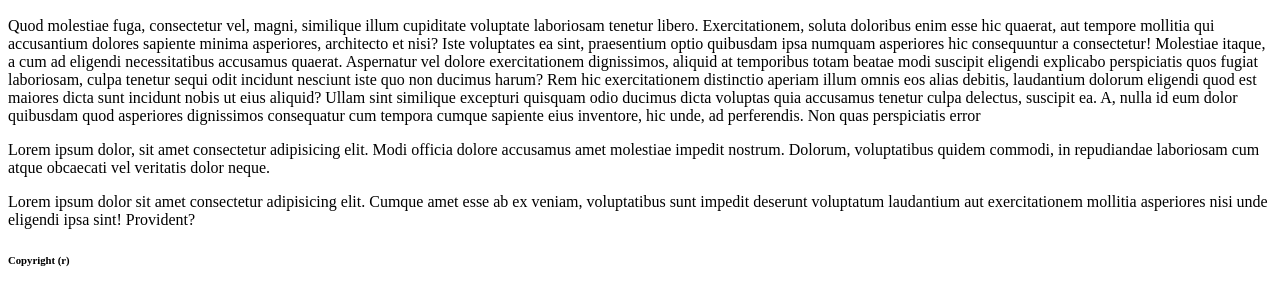
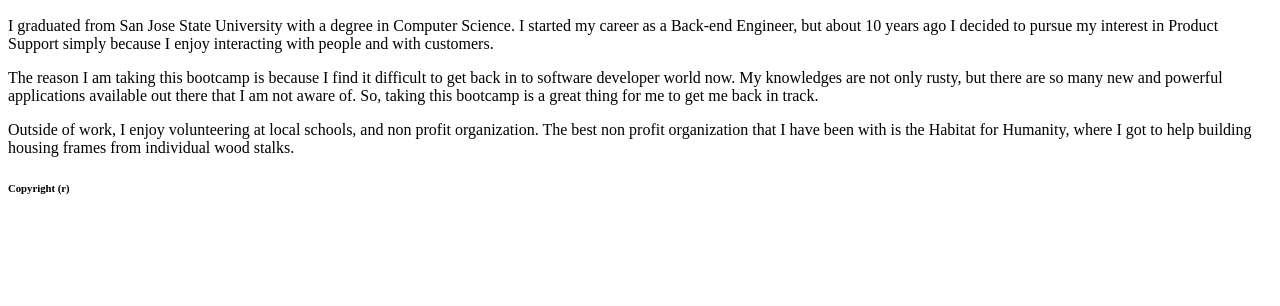
Before and after one commit to Reila-GitHubUID/HW1, a plain HTML site: page index.html in a window 1280 px wide. Shown: the part 468-774 px from the top of the page. Drawn offline with Linux system fonts and the light colour scheme; files that its build step writes are made by us from their sources.

Commit message:
Updated the index.html

```diff
--- a/index.html
+++ b/index.html
@@ -22,9 +22,9 @@
 
                 <img class="profile-img" src="https://cdn.dribbble.com/users/2179794/screenshots/5690635/ezgif.com-crop.gif" />
 
-                <p>Quod molestiae fuga, consectetur vel, magni, similique illum cupiditate voluptate laboriosam tenetur libero. Exercitationem, soluta doloribus enim esse hic quaerat, aut tempore mollitia qui accusantium dolores sapiente minima asperiores, architecto et nisi? Iste voluptates ea sint, praesentium optio quibusdam ipsa numquam asperiores hic consequuntur a consectetur! Molestiae itaque, a cum ad eligendi necessitatibus accusamus quaerat. Aspernatur vel dolore exercitationem dignissimos, aliquid at temporibus totam beatae modi suscipit eligendi explicabo perspiciatis quos fugiat laboriosam, culpa tenetur sequi odit incidunt nesciunt iste quo non ducimus harum? Rem hic exercitationem distinctio aperiam illum omnis eos alias debitis, laudantium dolorum eligendi quod est maiores dicta sunt incidunt nobis ut eius aliquid? Ullam sint similique excepturi quisquam odio ducimus dicta voluptas quia accusamus tenetur culpa delectus, suscipit ea. A, nulla id eum dolor quibusdam quod asperiores dignissimos consequatur cum tempora cumque sapiente eius inventore, hic unde, ad perferendis. Non quas perspiciatis error
-                <p>Lorem ipsum dolor, sit amet consectetur adipisicing elit. Modi officia dolore accusamus amet molestiae impedit nostrum. Dolorum, voluptatibus quidem commodi, in repudiandae laboriosam cum atque obcaecati vel veritatis dolor neque.</p>
-                <p>Lorem ipsum dolor sit amet consectetur adipisicing elit. Cumque amet esse ab ex veniam, voluptatibus sunt impedit deserunt voluptatum laudantium aut exercitationem mollitia asperiores nisi unde eligendi ipsa sint! Provident?</p>
+                <p>I graduated from San Jose State University with a degree in Computer Science. I started my career as a Back-end Engineer, but about 10 years ago I decided to pursue my interest in Product Support simply because I enjoy interacting with people and with customers.</p>
+                <p>The reason I am taking this bootcamp is because I find it difficult to get back in to software developer world now. My knowledges are not only rusty, but there are so many new and powerful applications available out there that I am not aware of. So, taking this bootcamp is a great thing for me to get me back in track.</p>
+                <p>Outside of work, I enjoy volunteering at local schools, and non profit organization. The best non profit organization that I have been with is the Habitat for Humanity, where I got to help building housing frames from individual wood stalks.</p>
             </section>
         </div>
 
```
